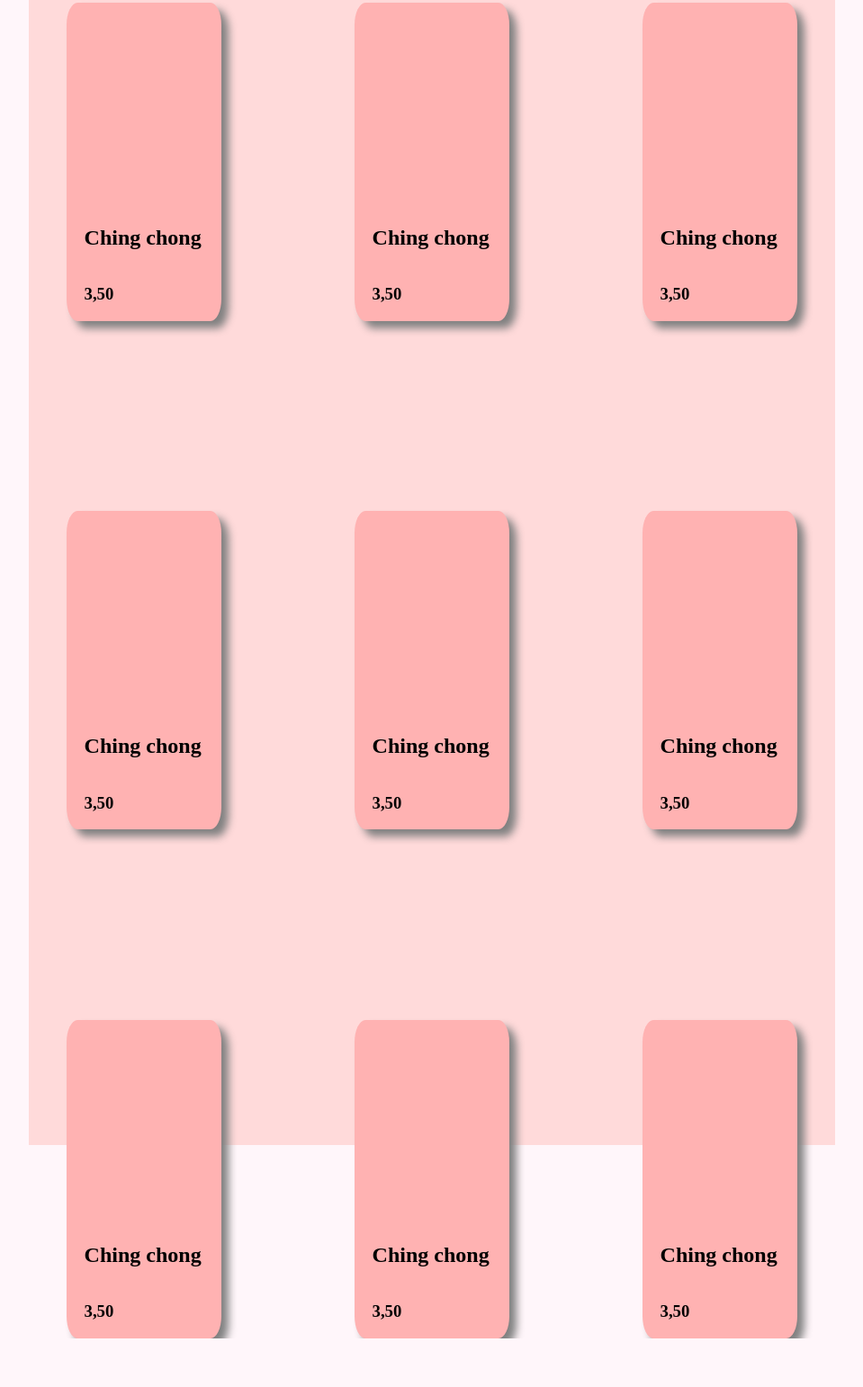
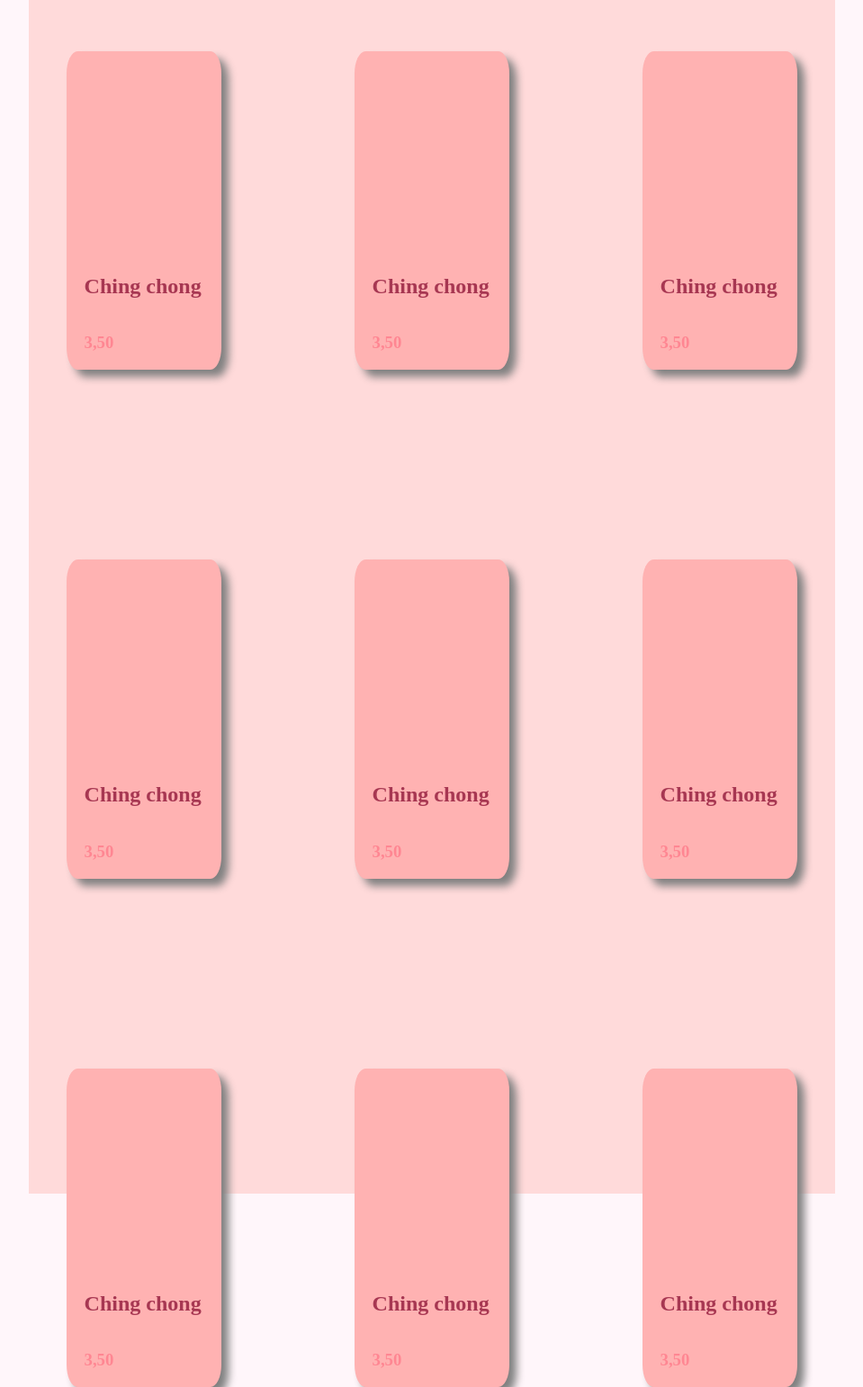
Before and after one commit to Estherdg/CandyKoa, a website built with Vite: page src/productos.html in a window 1280 px wide. Shown: the part 79-1621 px from the top of the page at 90% size, without its empty margins (160-1119 px from the left). Before the commit the page ends 1567 px from the top, so only its background shows below. Built offline with nearby package versions, Linux system fonts and the light colour scheme.

Commit message:
Primer commit de esta rama (muy epico)

```diff
--- a/src/productos.css
+++ b/src/productos.css
@@ -1,20 +1,5 @@
-.title {
-  display: flex;
-  justify-content: center;
-  align-items: center;
-  width: 100vw;
-  height: 30vh;
-  background: linear-gradient(#fb8d98 97%, #a73752 3%);
-  margin: 0;
-  padding: 0;
-}
-
-.koala {
-
-}
-
-h1 {
-  color: #fff;
+header {
+  height: 2vw;
 }
 
 body {
@@ -28,8 +13,25 @@ body {
   height: 100vw;
 }
 
-header {
-  height: 2vw;
+.title {
+  display: flex;
+  flex-direction: row;
+  justify-content: space-between;
+  align-items: center;
+  width: 100vw;
+  height: 30vh;
+  background: linear-gradient(#fb8d98 97%, #a73752 3%);
+  margin: 0;
+  padding: 0;
+}
+
+#koala {
+}
+
+h1 {
+  color: #fff;
+  font-size: 3em;
+  font-family: "Lucida Sans", "Lucida Sans Regular", "Lucida Grande", "Lucida Sans Unicode", Geneva, Verdana, sans-serif;
 }
 
 .container {
@@ -55,7 +57,7 @@ header {
   flex-direction: column;
   justify-content: center;
   border-radius: 7%;
-  box-shadow: 8px 8px 10px rgb(128, 128, 128);
+  box-shadow: 8px 8px 10px rgb(128 128 128);
 }
 
 .image {
@@ -73,8 +75,19 @@ header {
   margin-left: 20px;
 }
 
-h2,
-h3 {
+h2 {
   margin-top: 1em;
   padding: 0;
+  margin-bottom: 0 auto;
 }
+
+h3 {
+  padding: 0;
+  color: #ff8692;
+  margin-top: 0 auto;
+}
+
+.link {
+  text-decoration: none;
+  color: #a73752;
+}
--- a/src/productos.html
+++ b/src/productos.html
@@ -13,8 +13,7 @@
 <body>
   <header></header>
   <div class="title">
-
-    <div class="koala"></div>
+      <img src="/assets/logo.png" alt="CandyKoa" width="200px" id="koala">
     <div class="flag1"></div>
 
     <h1>DULCES DE JAPÓN</h1>
@@ -25,19 +24,19 @@
 
   <div class="container">
     <div class="p">
-      <div class="image"></div>
+      <a class="image" href="http://www.lostejos.com/%22%3E"></a>
       <div class="prices">
-        <h2>Ching chong</h2>
+        <h2><a href="" class=link>Ching chong</a> </h2>
         <h3>3,50</h3>
       </div>
     </div>
 
     <div class="p">
 
-      <div class="image"></div>
+      <a class="image" href="http://www.lostejos.com/%22%3E"></a>
 
       <div class="prices">
-        <h2>Ching chong</h2>
+        <h2 > <a href="" class=link>Ching chong</a></h2>
         <h3>3,50</h3>
       </div>
 
@@ -45,20 +44,20 @@
 
     <div class="p">
 
-      <div class="image"></div>
+      <a class="image" href="http://www.lostejos.com/%22%3E"></a>
 
       <div class="prices">
-        <h2>Ching chong</h2>
+        <h2><a href="" class=link>Ching chong</a></h2>
         <h3>3,50</h3>
       </div>
 
     </div>
 
     <div class="p">
-      <div class="image"></div>
+      <a class="image" href="http://www.lostejos.com/%22%3E"></a>
 
       <div class="prices">
-        <h2>Ching chong</h2>
+        <h2><a href="" class=link>Ching chong</a></h2>
         <h3>3,50</h3>
       </div>
 
@@ -66,10 +65,10 @@
 
     <div class="p">
 
-      <div class="image"></div>
+      <a class="image" href="http://www.lostejos.com/%22%3E"></a>
 
       <div class="prices">
-        <h2>Ching chong</h2>
+        <h2><a href="" class=link>Ching chong</a></h2>
         <h3>3,50</h3>
       </div>
 
@@ -77,10 +76,10 @@
 
     <div class="p">
 
-      <div class="image"></div>
+      <a class="image" href="http://www.lostejos.com/%22%3E"></a>
 
       <div class="prices">
-        <h2>Ching chong</h2>
+        <h2><a href="" class=link>Ching chong</a></h2>
         <h3>3,50</h3>
       </div>
 
@@ -88,30 +87,30 @@
 
     <div class="p">
 
-      <div class="image"></div>
+      <a class="image" href="http://www.lostejos.com/%22%3E"></a>
 
       <div class="prices">
-        <h2>Ching chong</h2>
+        <h2><a href="" class=link>Ching chong</a></h2>
         <h3>3,50</h3>
       </div>
 
     </div>
 
     <div class="p">
-      <div class="image"></div>
+      <a class="image" href="http://www.lostejos.com/%22%3E"></a>
 
       <div class="prices">
-        <h2>Ching chong</h2>
+        <h2><a href="" class=link>Ching chong</a></h2>
         <h3>3,50</h3>
       </div>
 
     </div>
 
     <div class="p">
-      <div class="image"></div>
+      <a class="image" href="http://www.lostejos.com/%22%3E"></a>
 
       <div class="prices">
-        <h2>Ching chong</h2>
+        <h2><a href="" class=link>Ching chong</a></h2>
         <h3>3,50</h3>
       </div>
 
```
Also changed, not shown: public/012137.jpg (added), src/assets/2023-02-10_23.41.03.png (added), src/assets/donde-puedo-comprar-galletas-hello-panda.jpg (added), src/descripcion.css (added), src/descripcion.html (added).
